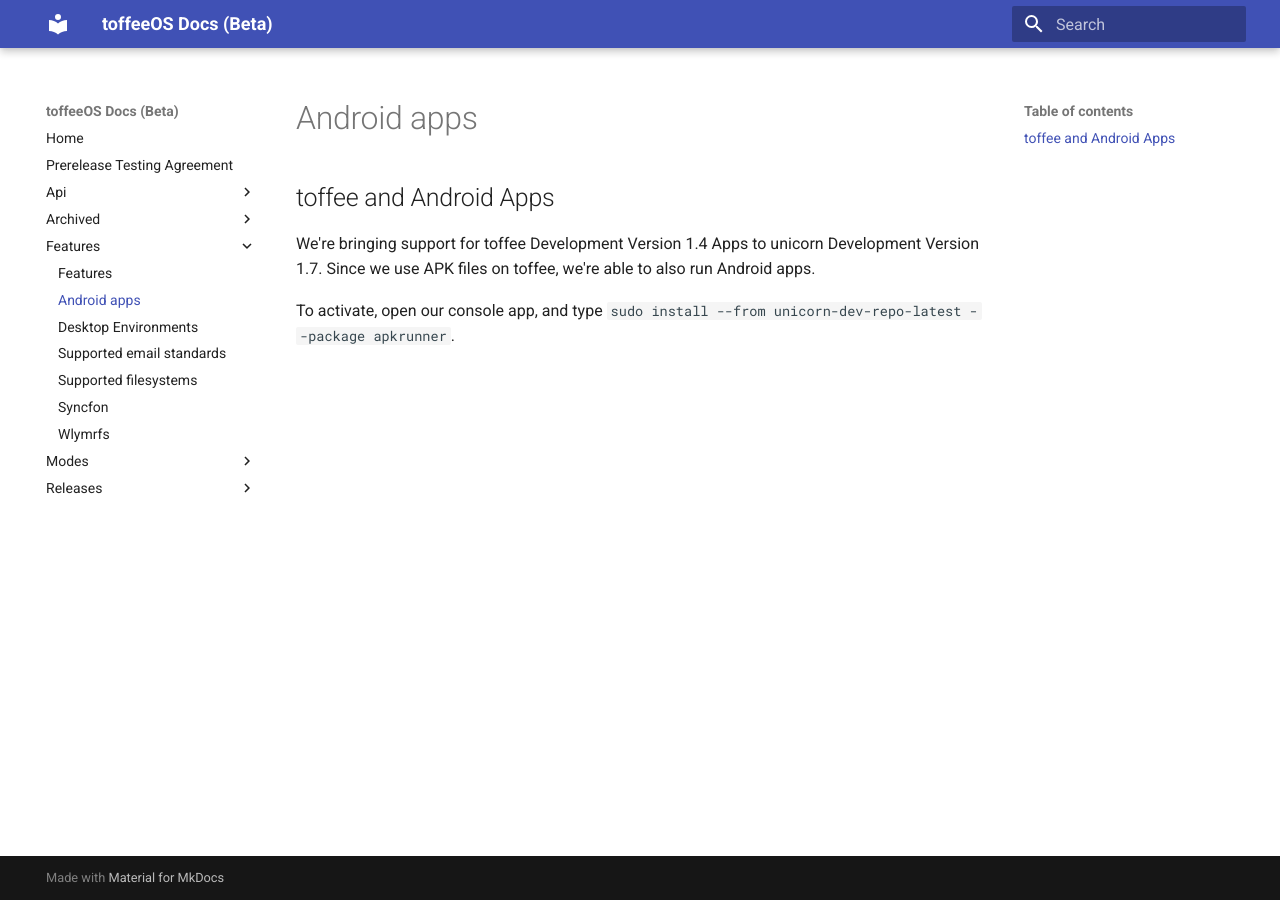
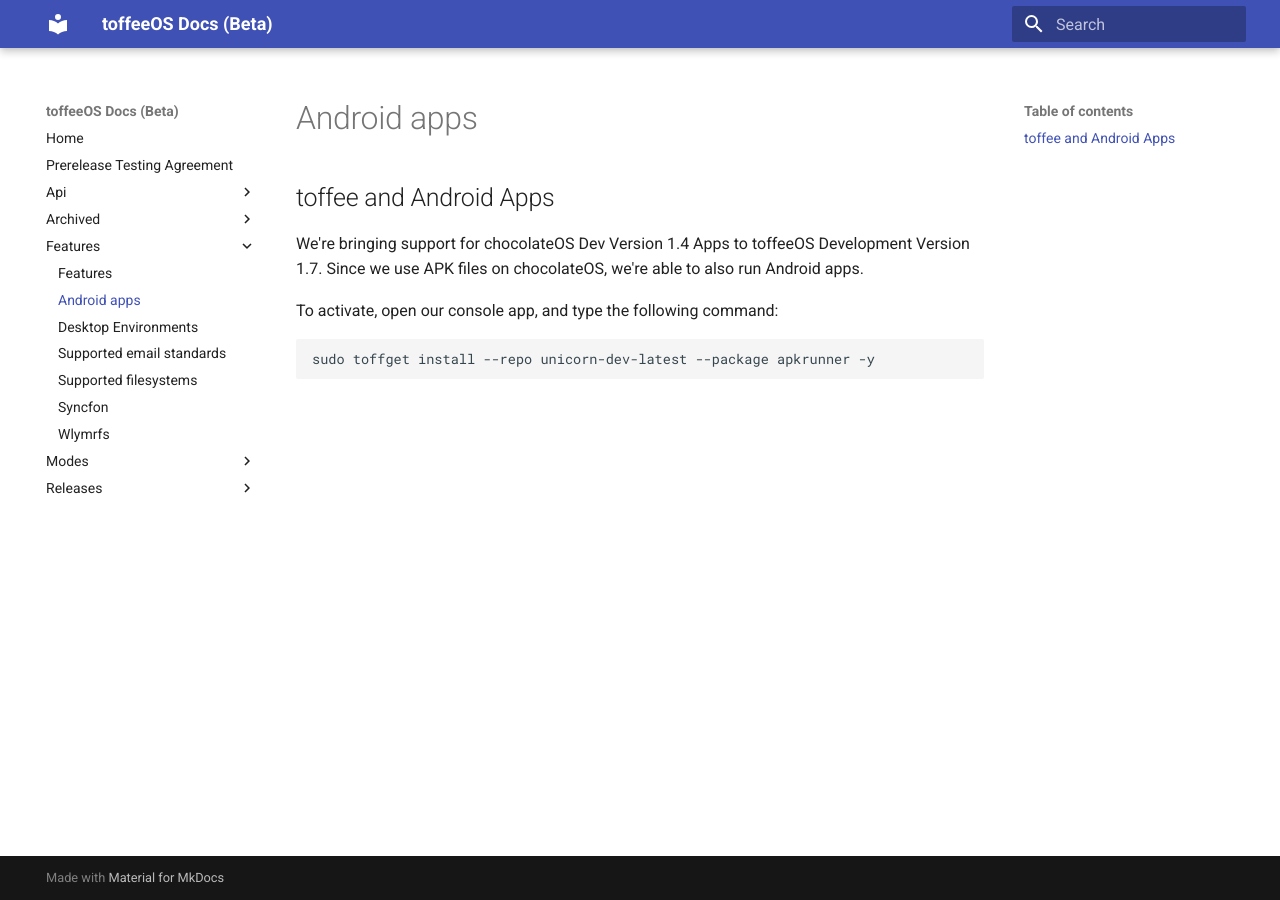
Before and after one commit to Wallymer/toffeeOSdocs, an MkDocs documentation site: the page built from docs/features/android-apps.md, in a window 1280 px wide. Built offline with MkDocs 1.6.1 and Material for MkDocs 9.7.7, drawn with Linux system fonts in a browser that asks for light colours.

Commit message:
FEATURES/ANDROID-APPS.md: fancy code block, changed command

````diff
--- a/docs/features/android-apps.md
+++ b/docs/features/android-apps.md
@@ -1,4 +1,8 @@
 ## toffee and Android Apps
-We're bringing support for toffee Development Version 1.4 Apps to unicorn Development Version 1.7. Since we use APK files on toffee, we're able to also run Android apps.
+We're bringing support for chocolateOS Dev Version 1.4 Apps to toffeeOS Development Version 1.7. Since we use APK files on chocolateOS, we're able to also run Android apps.
 
-To activate, open our console app, and type ```sudo install --from unicorn-dev-repo-latest --package apkrunner```.
+To activate, open our console app, and type the following command:
+
+```
+sudo toffget install --repo unicorn-dev-latest --package apkrunner -y
+```
````
